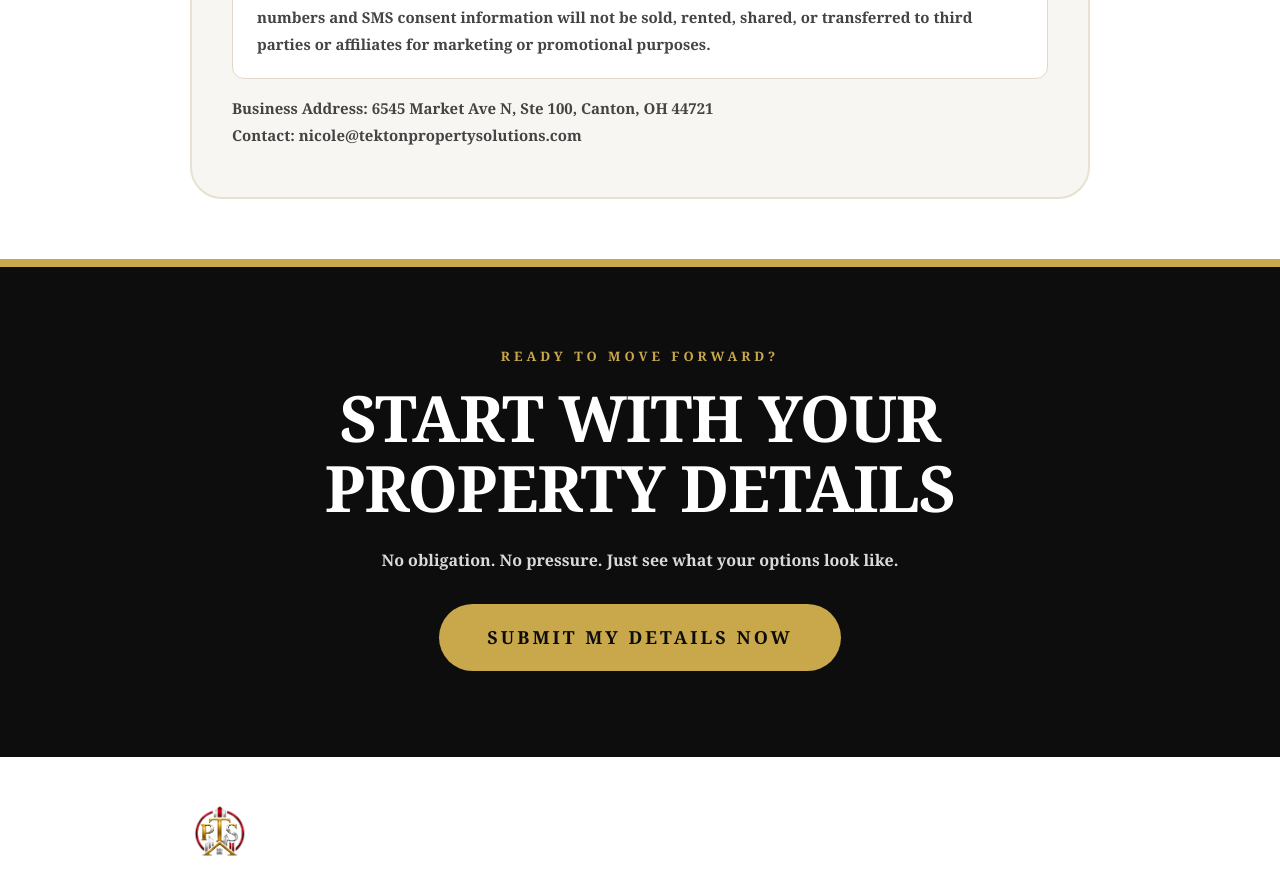
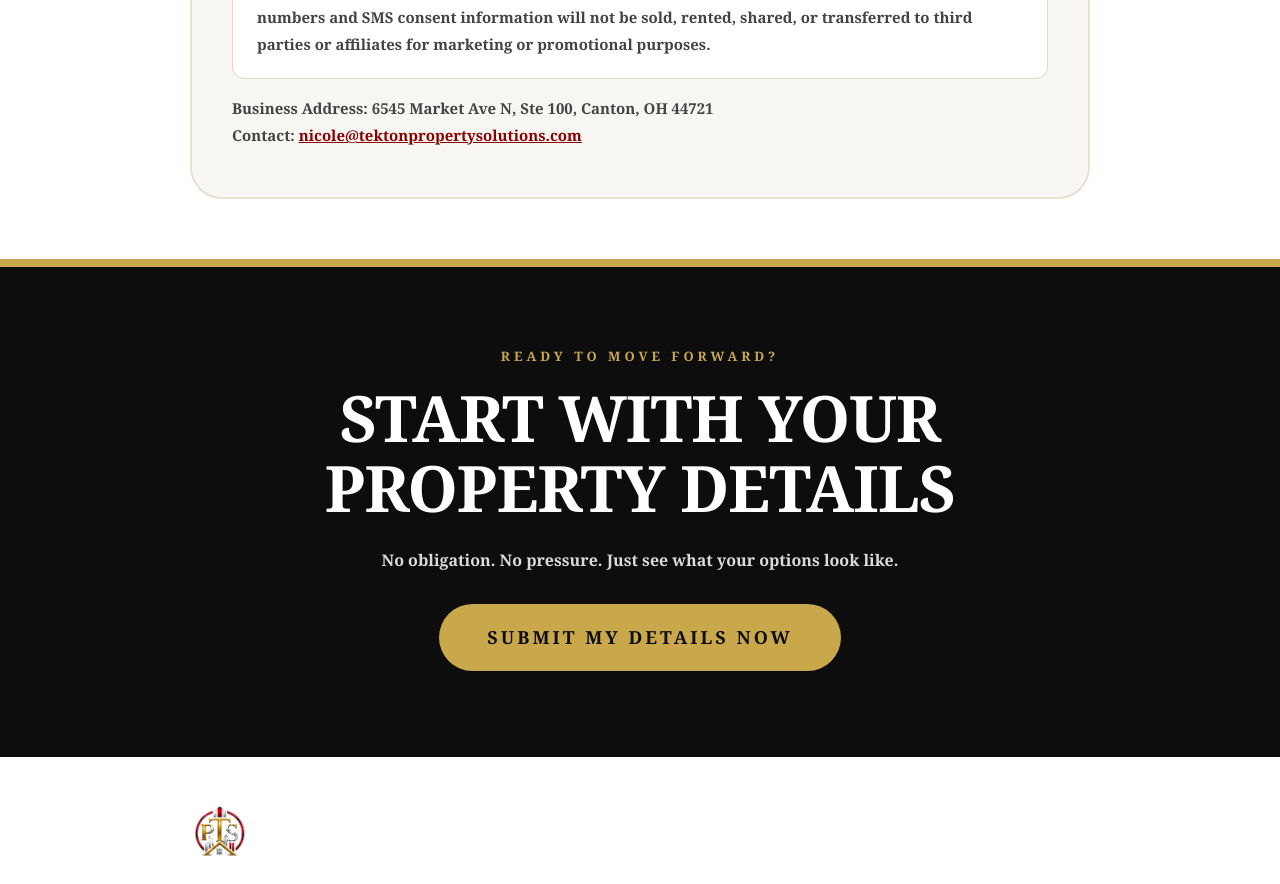
Before and after one commit to nijackacquisitions56/nijack-property-solutions, a React (Vite) app: page / in a window 1280 px wide. Shown: the part 4240-5124 px from the top of the page. Built offline with nearby package versions, Linux system fonts and the light colour scheme.

Commit message:
Update App.jsx

```diff
--- a/src/App.jsx
+++ b/src/App.jsx
@@ -517,7 +517,7 @@ const App = () => {
               </div>
               <p style={{ margin: 0, overflowWrap: 'break-word', wordBreak: 'break-word' }}>
                 <strong>Business Address:</strong> 6545 Market Ave N, Ste 100, Canton, OH 44721<br />
-                <strong>Contact:</strong> nicole@tektonpropertysolutions.com
+                <strong>Contact:</strong> <a href="mailto:nicole@tektonpropertysolutions.com" style={{ color: '#8B0000', fontWeight: 700, textDecoration: 'underline' }}>nicole@tektonpropertysolutions.com</a>
               </p>
             </div>
           </div>
```
